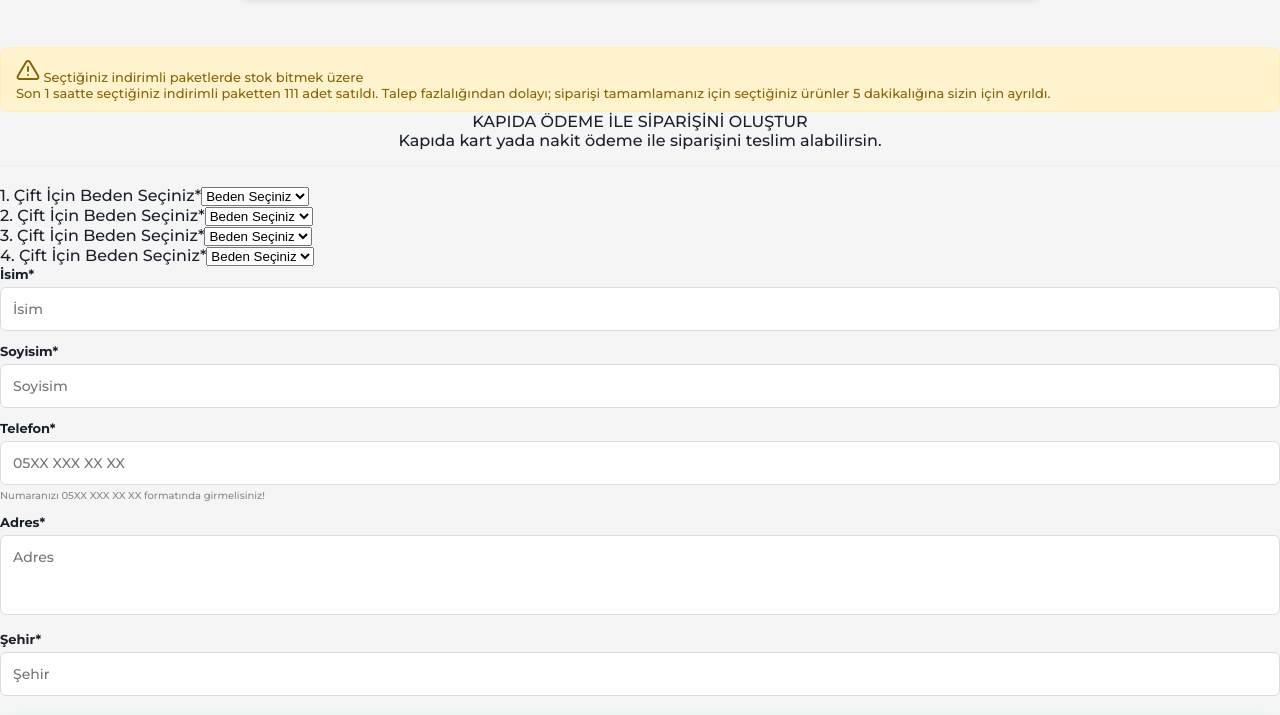
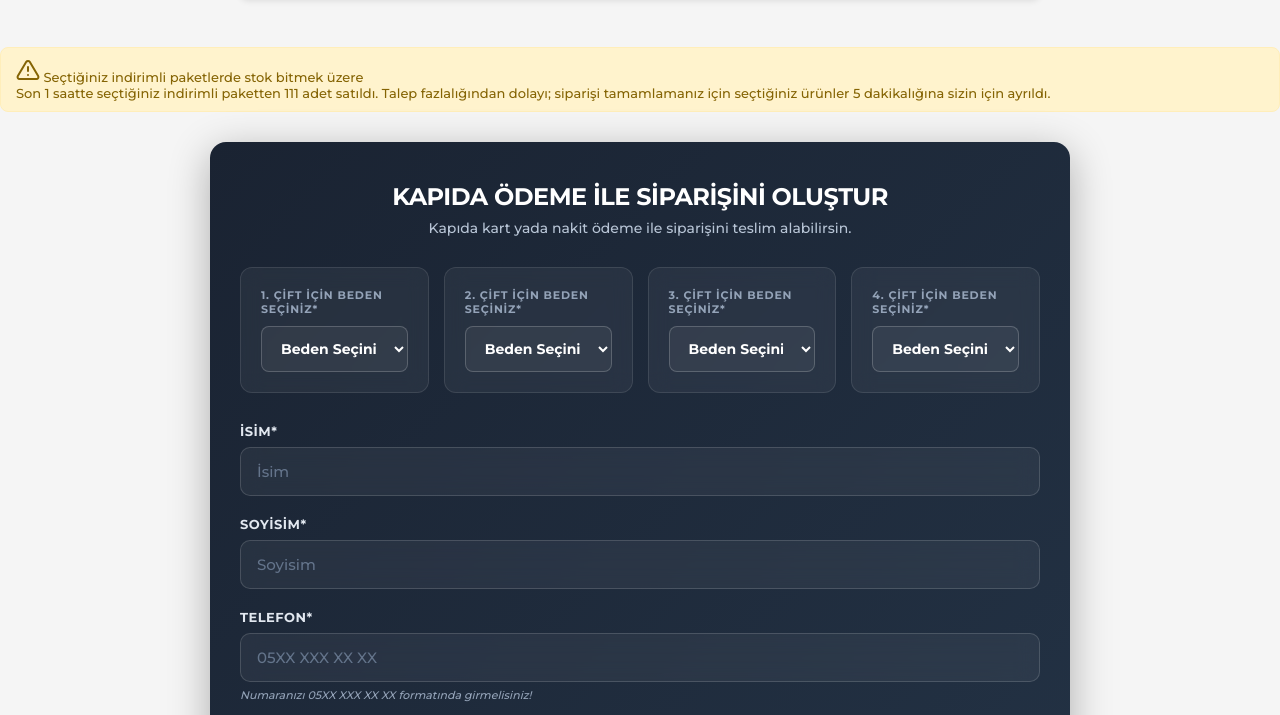
Before and after one commit to mcylldz/lidertaban, a plain HTML site: page orderform.html in a window 1280 px wide. Shown: the part 2242-2957 px from the top of the page. Drawn offline with Linux system fonts and the light colour scheme.

Commit message:
Complete UI/UX redesign: Dark navy theme with modern form styling

```diff
--- a/orderform.css
+++ b/orderform.css
@@ -20,7 +20,6 @@ body {
     display: flex;
     flex-direction: column;
     gap: 15px;
-    /* Reduced gap for compact look */
 }
 
 /* Package Card Styles */
@@ -45,7 +44,6 @@ body {
 .package-header {
     display: flex;
     min-height: 32px;
-    /* Reduced height */
 }
 
 .package-title {
@@ -54,7 +52,6 @@ body {
     padding: 8px 15px;
     font-weight: 700;
     font-size: 11px;
-    /* Updated to 11px */
     flex: 60%;
     display: flex;
     align-items: center;
@@ -64,7 +61,6 @@ body {
     padding: 8px 5px;
     font-weight: 800;
     font-size: 11px;
-    /* Updated to 11px */
     flex: 40%;
     display: flex;
     align-items: center;
@@ -131,11 +127,8 @@ body {
 .package-image-placeholder {
     width: 100%;
     min-width: 140px;
-    /* Ensure minimum width */
     max-width: 200px;
-    /* Increased from 180px */
     height: 100px;
-    /* Increased height slightly */
     background-color: transparent;
     border-radius: 4px;
     background-size: contain;
@@ -153,14 +146,10 @@ body {
     object-fit: contain;
     mix-blend-mode: multiply;
     transform: scale(1.15);
-    /* Slight zoom to fill more space visually */
 }
 
-/* Specific adjustments for packages if needed via ID or nth-child could go here,
-   but global adjustment seems to fit "enlarge baseline" request */
 .package-content {
     padding: 10px 15px;
-    /* Adjust padding to give more room */
 }
 
 /* Warning Section */
@@ -169,19 +158,17 @@ body {
     border: 1px solid #FFEEBA;
     color: #856404;
     padding: 10px 15px;
-    /* Reduced padding */
     border-radius: 8px;
     margin-top: 10px;
-    /* Reduced from 20px */
     font-size: 13px;
 }
 
 /* Form Section Header */
 .form-section-header {
     text-align: center;
-    margin-bottom: 20px;
-    border-bottom: 1px solid #eee;
-    padding-bottom: 15px;
+    margin-bottom: 30px;
+    padding-bottom: 0;
+    border-bottom: none;
 }
 
 /* Right Side: 40% - Centered Content */
@@ -194,7 +181,6 @@ body {
     text-align: center;
     height: 100%;
     gap: 0px;
-    /* Reset, manage spacing specifically */
 }
 
 /* Price Row Container */
@@ -243,7 +229,6 @@ body {
     text-transform: uppercase;
     text-align: center;
     white-space: nowrap;
-    /* Prevent wrapping */
 }
 
 .btn-select {
@@ -259,74 +244,195 @@ body {
     animation: pulse 2s infinite;
 }
 
-/* Form Styles Fixes */
+/* ============================================
+   MODERN DARK ORDER FORM SECTION
+   ============================================ */
+
+.order-form-container {
+    background: linear-gradient(135deg, #1A2332 0%, #243447 100%);
+    padding: 40px 30px;
+    border-radius: 16px;
+    box-shadow: 0 10px 40px rgba(0, 0, 0, 0.3);
+    margin: 30px auto;
+    max-width: 800px;
+}
+
+.form-header-title {
+    font-size: 24px;
+    font-weight: 800;
+    color: #FFFFFF;
+    letter-spacing: -0.5px;
+    margin-bottom: 8px;
+    text-transform: uppercase;
+    text-align: center;
+}
+
+.form-header-subtitle {
+    font-size: 14px;
+    color: #B8C5D6;
+    text-align: center;
+    margin-bottom: 20px;
+}
+
+/* Size Selectors Container */
+#size-selectors-container {
+    margin-bottom: 30px;
+}
+
+#size-selectors-container.grid-layout {
+    display: grid;
+    grid-template-columns: repeat(auto-fit, minmax(180px, 1fr));
+    gap: 15px;
+}
+
+/* Individual Size Selector */
+.size-selector-group {
+    background: rgba(255, 255, 255, 0.05);
+    backdrop-filter: blur(10px);
+    border: 1px solid rgba(255, 255, 255, 0.1);
+    padding: 20px;
+    border-radius: 12px;
+    transition: all 0.3s ease;
+    position: relative;
+}
+
+.size-selector-group:hover {
+    background: rgba(255, 255, 255, 0.08);
+    border-color: rgba(94, 239, 169, 0.3);
+    transform: translateY(-2px);
+    box-shadow: 0 4px 15px rgba(94, 239, 169, 0.1);
+}
+
+.size-label {
+    display: block;
+    font-size: 11px;
+    text-transform: uppercase;
+    color: #94A3B8;
+    margin-bottom: 10px;
+    letter-spacing: 0.8px;
+    font-weight: 600;
+}
+
+.size-selector-group select {
+    width: 100%;
+    font-weight: 600;
+    color: #FFFFFF;
+    background: rgba(255, 255, 255, 0.05);
+    border: 1.5px solid rgba(255, 255, 255, 0.2);
+    padding: 12px 15px;
+    border-radius: 8px;
+    cursor: pointer;
+    font-size: 14px;
+    transition: all 0.3s ease;
+    font-family: 'Montserrat', sans-serif;
+}
+
+.size-selector-group select:focus {
+    outline: none;
+    border-color: #5EEFA9;
+    background: rgba(94, 239, 169, 0.05);
+    box-shadow: 0 0 0 3px rgba(94, 239, 169, 0.1);
+}
+
+.size-selector-group select option {
+    background: #1A2332;
+    color: #FFFFFF;
+    padding: 10px;
+}
+
+/* Form Groups */
 .form-group {
-    margin-bottom: 12px;
+    margin-bottom: 20px;
 }
 
 .form-group label {
     display: block;
-    margin-bottom: 5px;
+    margin-bottom: 8px;
     font-size: 13px;
     font-weight: 600;
-    color: #1A1F2C;
+    color: #E2E8F0;
+    text-transform: uppercase;
+    letter-spacing: 0.5px;
 }
 
 .form-group input,
 .form-group textarea {
     width: 100%;
-    padding: 12px;
-    border: 1px solid #ddd;
-    border-radius: 6px;
-    font-size: 14px;
+    padding: 14px 16px;
+    background: rgba(255, 255, 255, 0.05);
+    backdrop-filter: blur(10px);
+    border: 1.5px solid rgba(255, 255, 255, 0.15);
+    border-radius: 10px;
+    font-size: 15px;
     font-family: 'Montserrat', sans-serif;
     box-sizing: border-box;
-    /* Critical for preventing overflow */
+    color: #FFFFFF;
+    transition: all 0.3s ease;
+}
+
+.form-group input::placeholder,
+.form-group textarea::placeholder {
+    color: #64748B;
+}
+
+.form-group input:focus,
+.form-group textarea:focus {
+    outline: none;
+    border-color: #5EEFA9;
+    background: rgba(94, 239, 169, 0.05);
+    box-shadow: 0 0 0 3px rgba(94, 239, 169, 0.1);
 }
 
 .form-group textarea {
-    height: 80px;
-    resize: none;
+    height: 100px;
+    resize: vertical;
+    min-height: 80px;
 }
 
 .form-group small {
     display: block;
-    margin-top: 4px;
-    font-size: 10px;
-    color: #888;
+    margin-top: 6px;
+    font-size: 11px;
+    color: #94A3B8;
+    font-style: italic;
 }
 
 /* Submit Button */
 .btn-submit {
     width: 100%;
-    background-color: #5EEFA9;
-    /* Green from design */
-    color: #1A1F2C;
-    padding: 15px;
+    background: linear-gradient(135deg, #5EEFA9 0%, #4DD396 100%);
+    color: #1A2332;
+    padding: 18px;
     font-size: 16px;
-    font-weight: 700;
+    font-weight: 800;
     border: none;
-    border-radius: 25px;
+    border-radius: 12px;
     cursor: pointer;
-    margin-top: 10px;
-    box-shadow: 0 4px 15px rgba(94, 239, 169, 0.4);
-    transition: transform 0.1s;
-    max-width: 100%;
+    margin-top: 20px;
+    box-shadow: 0 6px 20px rgba(94, 239, 169, 0.4);
+    transition: all 0.3s ease;
+    text-transform: uppercase;
+    letter-spacing: 1px;
 }
 
 .btn-submit:hover {
-    transform: translateY(-2px);
+    transform: translateY(-3px);
+    box-shadow: 0 8px 30px rgba(94, 239, 169, 0.6);
 }
 
 .btn-submit:active {
-    transform: scale(0.98);
+    transform: translateY(-1px);
+}
+
+.btn-submit:disabled {
+    opacity: 0.6;
+    cursor: not-allowed;
 }
 
 /* Features Section */
 .features-section {
     display: flex;
     justify-content: space-between;
-    /* Creates columns */
     margin-top: 40px;
     padding-top: 20px;
     border-top: 1px solid #ddd;
@@ -365,4 +471,17 @@ body {
         flex-direction: column;
         gap: 25px;
     }
+
+    .order-form-container {
+        padding: 30px 20px;
+        border-radius: 12px;
+    }
+
+    .form-header-title {
+        font-size: 20px;
+    }
+
+    #size-selectors-container.grid-layout {
+        grid-template-columns: 1fr;
+    }
 }
```
